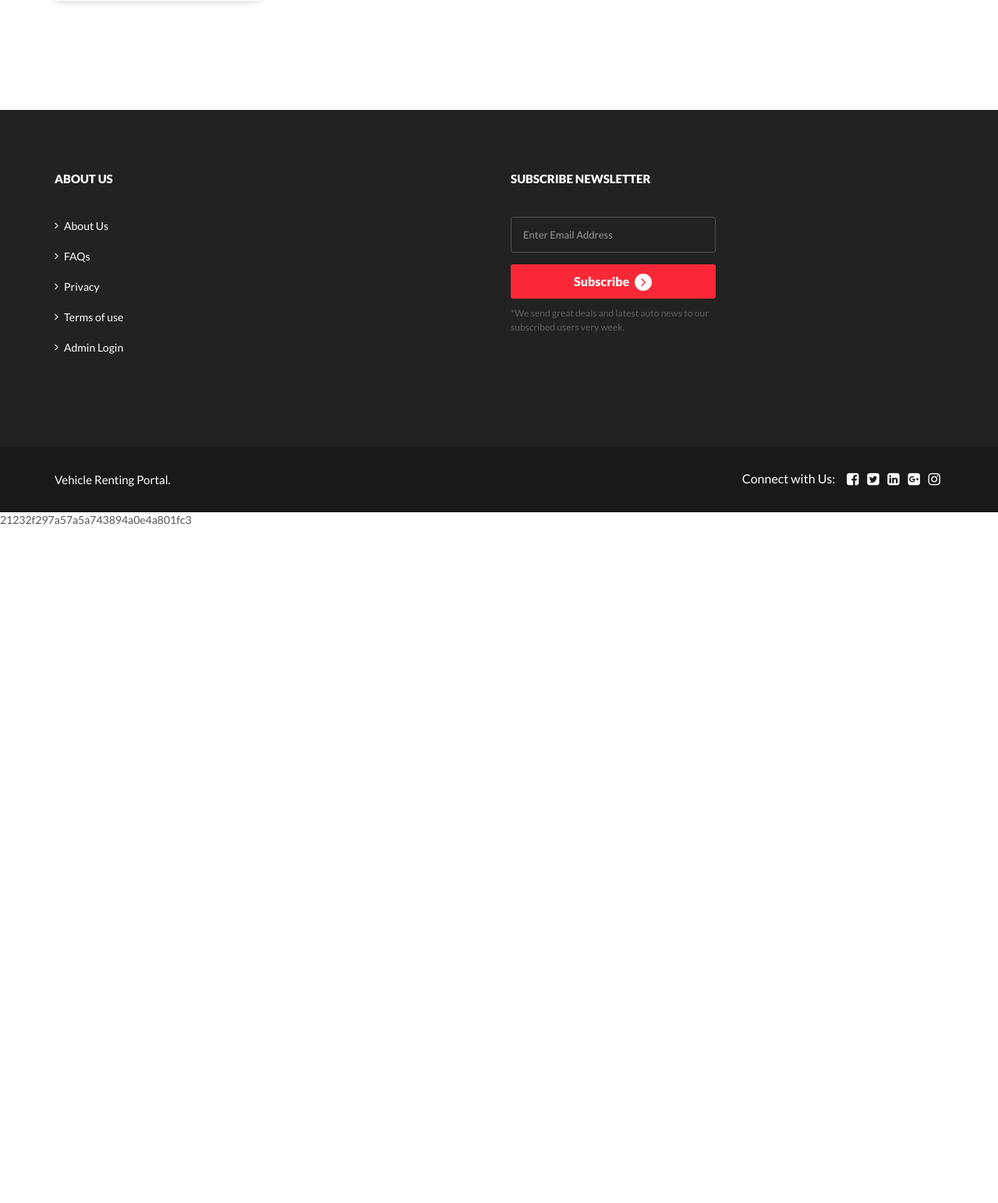
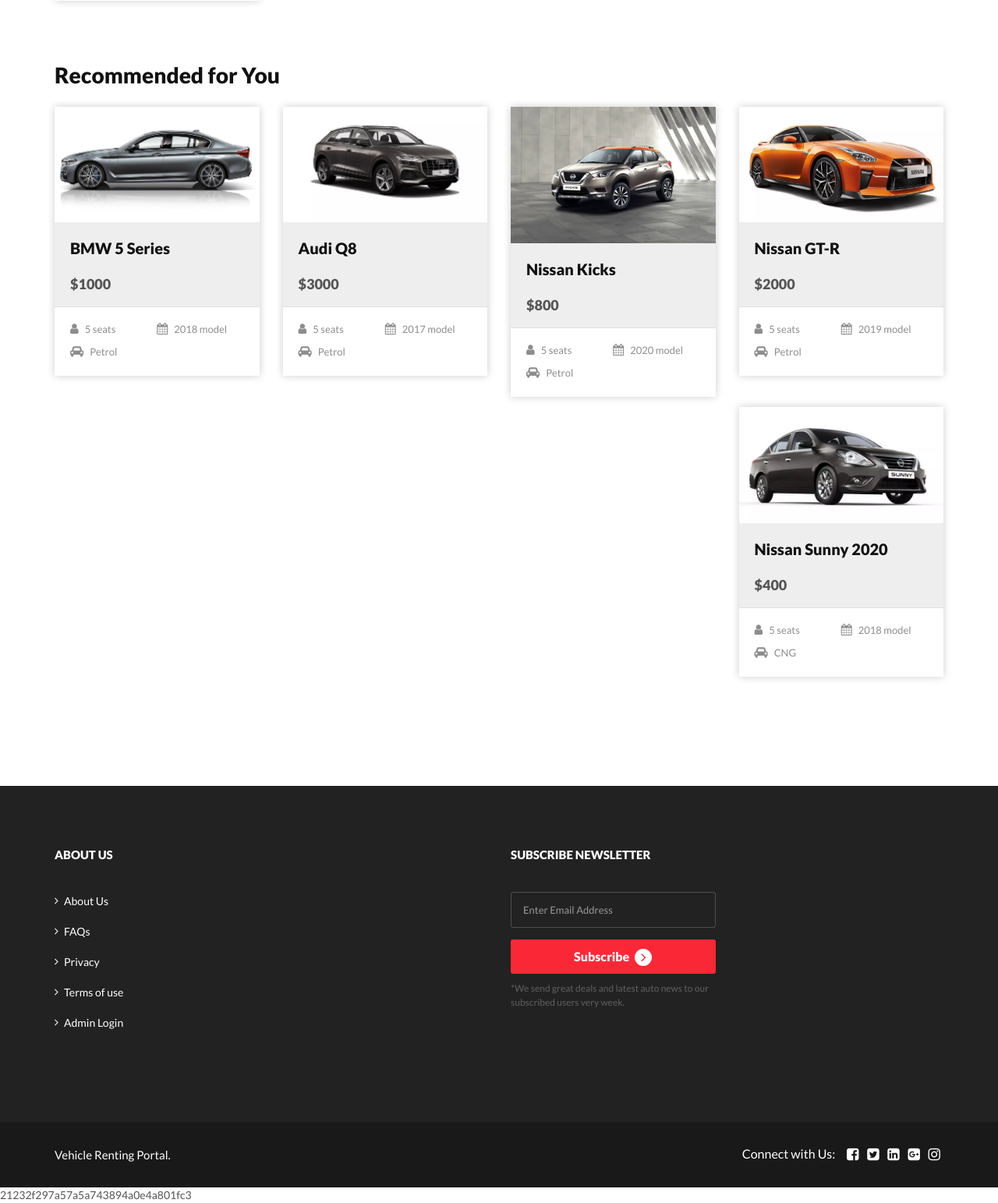
Before and after one commit to ShristiPokhrel/Vehicle-Renting-System, a PHP site: page /vehical-details.php?vhid=1 in a window 1280 px wide. Shown: the part 1960-3503 px from the top of the page at 78% size. Before the commit the page ends 2633 px from the top, so only its background shows below. Run offline with PHP 8.4, Linux system fonts and the light colour scheme; a user stored in the database is signed in; data comes from the database, SQL or seed files in the repository; tables that the repository leaves empty or names only in its code hold one stand-in row (values such as "Sample post").

Commit message:
added recommendation on vehicles details page

```diff
--- a/vehical-details.php
+++ b/vehical-details.php
@@ -47,6 +47,57 @@
  echo "<script type='text/javascript'> document.location = 'car-listing.php'; </script>";
 }
 
+}
+
+if(isset($_GET['vhid']) && isset($_SESSION['login'])) {
+  $vehicle_id = intval($_GET['vhid']);
+  $useremail=$_SESSION['login'];
+  $sql = "SELECT * from tblusers where EmailId=:useremail";
+  $query = $dbh -> prepare($sql);
+  $query -> bindParam(':useremail',$useremail, PDO::PARAM_STR);
+  $query->execute();
+  $results=$query->fetchAll(PDO::FETCH_OBJ);
+  $user_id = $results[0]->id; // Assuming the user's ID is stored in the session
+
+  // Insert into tblviews
+  $sql = "INSERT INTO tblviews (user_id, vehicle_id) VALUES (:user_id, :vehicle_id)";
+  $query = $dbh->prepare($sql);
+  $query->bindParam(':user_id', $user_id, PDO::PARAM_INT);
+  $query->bindParam(':vehicle_id', $vehicle_id, PDO::PARAM_INT);
+  $query->execute();
+}
+
+// Recommendation Algorithm
+$sql = "SELECT vehicle_id FROM tblviews WHERE user_id = :user_id ORDER BY view_timestamp DESC LIMIT 1";
+$query = $dbh->prepare($sql);
+$query->bindParam(':user_id', $user_id, PDO::PARAM_INT);
+$query->execute();
+$result = $query->fetch(PDO::FETCH_OBJ);
+
+if ($result) {
+    $last_viewed_vehicle_id = $result->vehicle_id;
+
+    // Fetch the vehicle details to use in recommendations
+    $sql = "SELECT VehiclesBrand, ModelYear, SeatingCapacity FROM tblvehicles WHERE id = :vehicle_id";
+    $query = $dbh->prepare($sql);
+    $query->bindParam(':vehicle_id', $last_viewed_vehicle_id, PDO::PARAM_INT);
+    $query->execute();
+    $vehicle = $query->fetch(PDO::FETCH_OBJ);
+
+    if ($vehicle) {
+        // Recommend similar vehicles based on brand, model year, or seating capacity
+        $sql = "SELECT tblvehicles.* FROM tblvehicles
+                WHERE (VehiclesBrand = :brand OR ModelYear = :model_year OR SeatingCapacity = :seating_capacity)
+                AND id != :vehicle_id
+                LIMIT 5";
+        $query = $dbh->prepare($sql);
+        $query->bindParam(':brand', $vehicle->VehiclesBrand, PDO::PARAM_INT);
+        $query->bindParam(':model_year', $vehicle->ModelYear, PDO::PARAM_STR);
+        $query->bindParam(':seating_capacity', $vehicle->SeatingCapacity, PDO::PARAM_STR);
+        $query->bindParam(':vehicle_id', $last_viewed_vehicle_id, PDO::PARAM_INT);
+        $query->execute();
+        $recommendations = $query->fetchAll(PDO::FETCH_OBJ);
+    }
 }
 
 ?>
@@ -414,6 +465,41 @@
     </div>
     <!--/Similar-Cars-->
 
+
+<!-- Recommendation-Cars -->
+<?php if(isset($_SESSION['login'])): ?>
+<div class="similar_cars">
+    <h3>Recommended for You</h3>
+    <div class="row">
+        <?php
+        if ($query->rowCount() > 0) {
+            foreach ($recommendations as $rec) { ?>
+                <div class="col-md-3 grid_listing">
+                    <div class="product-listing-m gray-bg">
+                        <div class="product-listing-img">
+                            <a href="vehical-details.php?vhid=<?php echo htmlentities($rec->id); ?>">
+                                <img src="admin/img/vehicleimages/<?php echo htmlentities($rec->Vimage1); ?>" class="img-responsive" alt="image" />
+                            </a>
+                        </div>
+                        <div class="product-listing-content">
+                            <h5><a href="vehical-details.php?vhid=<?php echo htmlentities($rec->id); ?>">
+                              <?php echo htmlentities($rec->VehiclesTitle); ?>
+                            </a></h5>
+                            <p class="list-price">$<?php echo htmlentities($rec->PricePerDay); ?></p>
+                            <ul class="features_list">
+                                <li><i class="fa fa-user" aria-hidden="true"></i><?php echo htmlentities($rec->SeatingCapacity); ?> seats</li>
+                                <li><i class="fa fa-calendar" aria-hidden="true"></i><?php echo htmlentities($rec->ModelYear); ?> model</li>
+                                <li><i class="fa fa-car" aria-hidden="true"></i><?php echo htmlentities($rec->FuelType); ?></li>
+                            </ul>
+                        </div>
+                    </div>
+                </div>
+        <?php }} ?>
+    </div>
+</div>
+<?php endif; ?>
+<!-- /Recommendation-Cars -->
+
   </div>
 </section>
 <!--/Listing-detail-->
```
Also changed, not shown: 1 other file.
